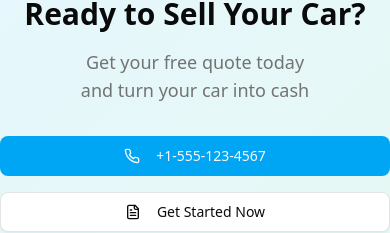
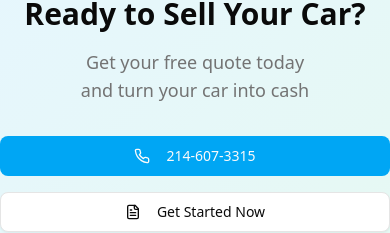
Before and after one commit to EWRC01/cashforcars-tx.com, a Next.js app: page /en in a window 390 px wide. Shown: the part 4779-5012 px from the top of the page. Built offline with nearby package versions, Linux system fonts and the light colour scheme.

Commit message:
feat: update phone number in final CTA component
Change phone number to 214-607-3315 for proper dialing.

Co-authored-by: Edwin Cabrera <71530966+EWRC01@users.noreply.github.com>

```diff
--- a/components/final-cta.tsx
+++ b/components/final-cta.tsx
@@ -15,9 +15,9 @@ export function FinalCTA() {
           <p className="text-lg text-muted-foreground mb-8 text-balance">{t("description")}</p>
           <div className="flex flex-col sm:flex-row gap-4 justify-center">
             <Button size="lg" className="bg-sky-500 hover:bg-sky-600" asChild>
-              <a href="tel:+15551234567">
+              <a href="tel:+12146073315">
                 <Phone className="mr-2 h-5 w-5" />
-                +1-555-123-4567
+                214-607-3315
               </a>
             </Button>
             <Button size="lg" variant="outline" asChild>
```
